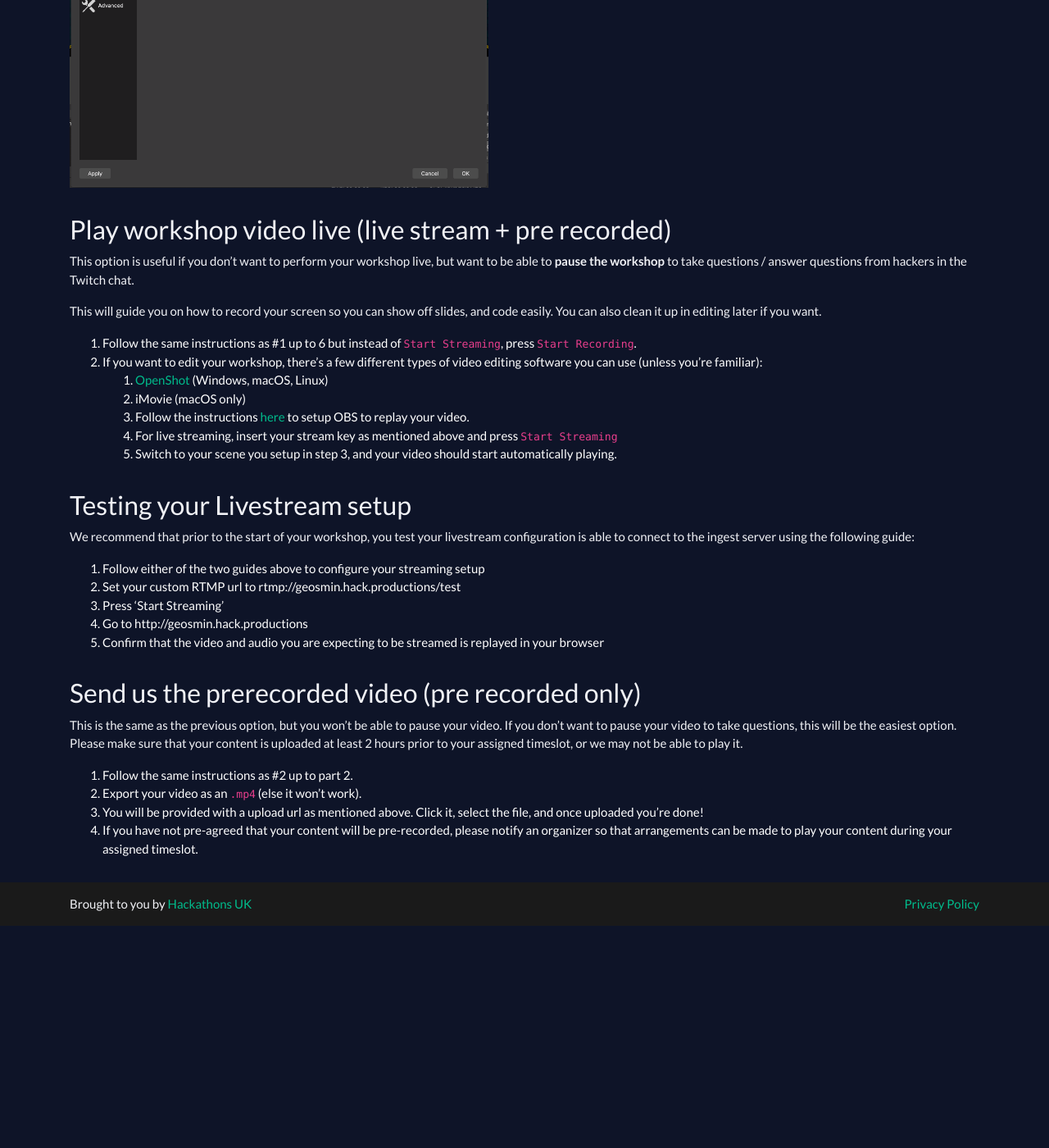
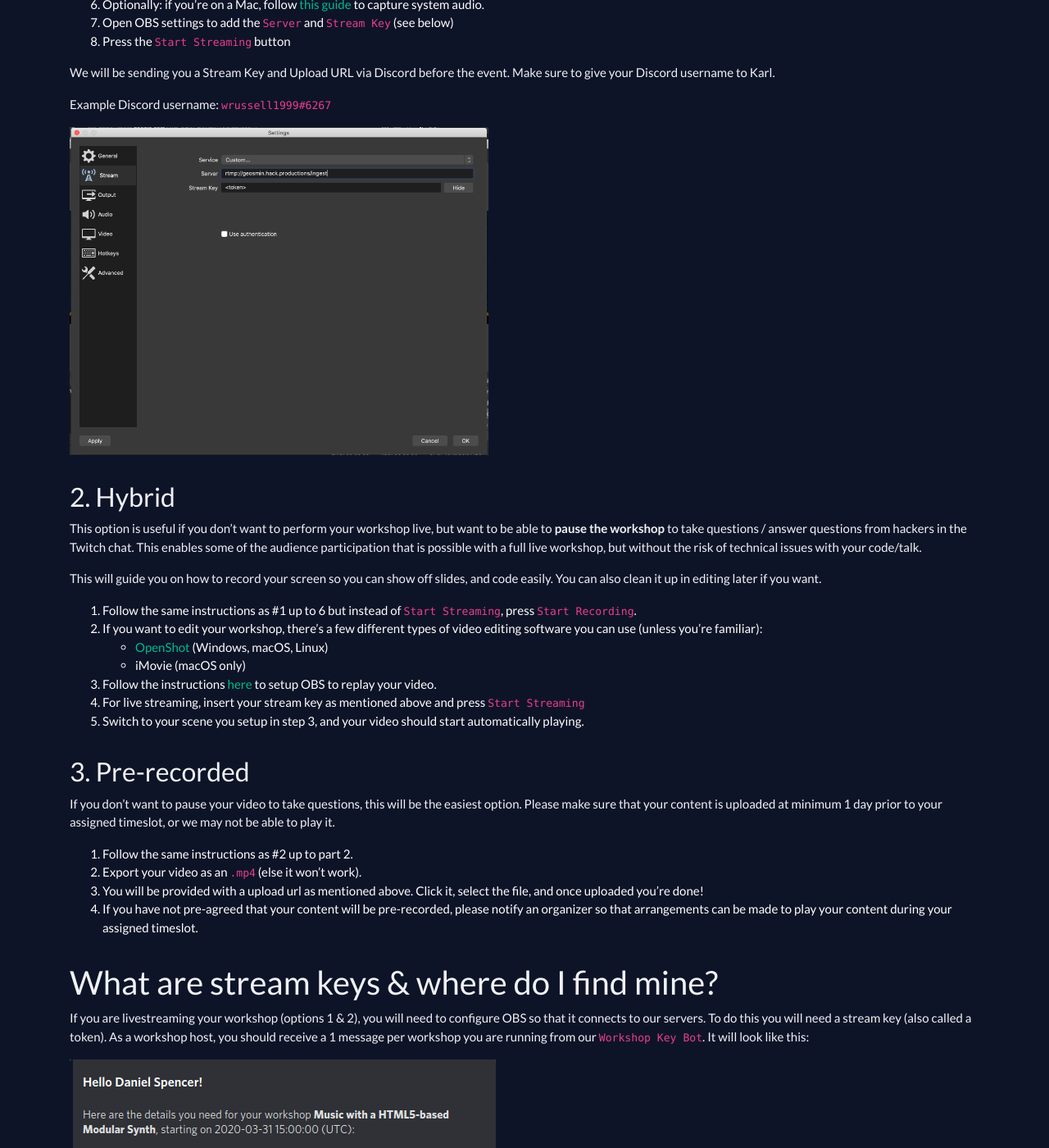
Before and after one commit to HackQuarantine/hq-website, a Jekyll site: the page built from workshops.md, in a window 1280 px wide and 1400 px high, scrolled down 860 px. Shown: the whole window at 82% size. Built offline with Jekyll 4.4.1, drawn with Linux system fonts in a browser that asks for light colours; nearby versions of some CDN libraries; before the commit the page ends 1989 px from its top, so only the background shows below that; some of the changed text lies outside the part shown.

Commit message:
Deploying to gh-pages from  - 788fcbc0740c42d7bd44174ad7cc351c6a4a27a4 🚀

```diff
--- a/workshops.md
+++ b/workshops.md
@@ -8,17 +8,26 @@
 ---
 ---
 
-# Information for Workshop Hosts
+## Information for Workshop Hosts
 
-Workshops will be live streamed onto [Twitch.TV](https://twitch.tv/hackquarantine).
+Workshops will be live streamed onto our [Twitch.TV](https://twitch.tv/hackquarantine) channel.
 
 There's 3 ways to do your workshop. Pick which ever you feel comfortable doing!
 
-1. Perform workshop live (live stream only)
-2. Play workshop video live from your computer (live stream + pre recorded)
-3. Send us the prerecorded video and we will play it live (pre recorded only)
+1. Perform workshop live (we call this "livestreaming")
+2. Play workshop video live from your computer (with the option to pause for questions) (we call this "hybrid")
+3. Send us the pre-recorded video and we will play for you (we call this "pre-recorded")
 
-### Perform workshop live (live stream only)
+Please inform a member of the `@Live Streaming Team` on our [Discord]({{ page.socials. discord }}) server of which option you have chosen. Make sure you do this as soon as possible. If you leave it too late, we may not be able to run your workshop!
+
+## Required Software
+[Open Broadcasting Software (OBS)](https://obsproject.com/) allows you to livestream or record the content of your screen. If you have chosen option 1 or 2 (livestreaming/hybrid), you will need to use this software to stream your workshop to us.
+
+It can also record the content of your screen to a video file, and we recommend using it to prepare pre-recorded versions of your workshop for options 2 and 3. However if you already have a video of your workshop and have chosen option 3, then OBS is not required as you can directly upload the video file to us!
+
+## Methods
+
+### 1. Livestreaming
 
 1. Download and install [Open Broadcasting Software (OBS)](https://obsproject.com/)
 2. Open OBS
@@ -36,35 +45,46 @@
 
 <img src="assets/img/workshops/obs_settings.png" height="400">
 
-### Play workshop video live (live stream + pre recorded)
+### 2. Hybrid
 
-This option is useful if you don't want to perform your workshop live, but want to be able to **pause the workshop** to take questions / answer questions from hackers in the Twitch chat.
+This option is useful if you don't want to perform your workshop live, but want to be able to **pause the workshop** to take questions / answer questions from hackers in the Twitch chat. This enables some of the audience participation that is possible with a full live workshop, but without the risk of technical issues with your code/talk.
 
 This will guide you on how to record your screen so you can show off slides, and code easily. You can also clean it up in editing later if you want.
 
 1. Follow the same instructions as #1 up to 6 but instead of `Start Streaming`, press `Start Recording`.
 2. If you want to edit your workshop, there's a few different types of video editing software you can use (unless you're familiar):
-   1. [OpenShot](https://www.openshot.org/) (Windows, macOS, Linux)
-   2. iMovie (macOS only)
-   3. Follow the instructions [here](https://www.youtube.com/watch?v=hf457tY10MA) to setup OBS to replay your video.
-   4. For live streaming, insert your stream key as mentioned above and press `Start Streaming`
-   5. Switch to your scene you setup in step 3, and your video should start automatically playing.
+    - [OpenShot](https://www.openshot.org/) (Windows, macOS, Linux)
+    - iMovie (macOS only)
+3. Follow the instructions [here](https://www.youtube.com/watch?v=hf457tY10MA) to setup OBS to replay your video.
+4. For live streaming, insert your stream key as mentioned above and press `Start Streaming`
+5. Switch to your scene you setup in step 3, and your video should start automatically playing.
 
-### Testing your Livestream setup
+### 3. Pre-recorded
+
+If you don't want to pause your video to take questions, this will be the easiest option. Please make sure that your content is uploaded at minimum 1 day prior to your assigned timeslot, or we may not be able to play it.
+
+1. Follow the same instructions as #2 up to part 2.
+2. Export your video as an `.mp4` (else it won't work).
+3. You will be provided with a upload url as mentioned above. Click it, select the file, and once uploaded you're done!
+4. If you have not pre-agreed that your content will be pre-recorded, please notify an organizer so that arrangements can be made to play your content during your assigned timeslot.
+
+## What are stream keys & where do I find mine?
+If you are livestreaming your workshop (options 1 & 2), you will need to configure OBS so that it connects to our servers. To do this you will need a stream key (also called a token). As a workshop host, you should receive a 1 message per workshop you are running from our `Workshop Key Bot`. It will look like this:
+
+
+<img style="max-width: 100%;" src="/assets/img/workshops/bot_message.png"/>
+
+`OBS URL` is what you should put in the server input in OBS. `OBS Token` is what you should put in the stream key input in OBS.
+
+
+#### Testing your Livestream setup
 
 We recommend that prior to the start of your workshop, you test your livestream configuration is able to connect to the ingest server using the following guide:
+
+NOTE: your stream key is only valid 1 hour before, during and 1 hour after your workshop
 
   1. Follow either of the two guides above to configure your streaming setup
   2. Set your custom RTMP url to rtmp://geosmin.hack.productions/test
   3. Press 'Start Streaming'
   3. Go to http://geosmin.hack.productions
   4. Confirm that the video and audio you are expecting to be streamed is replayed in your browser
-
-### Send us the prerecorded video (pre recorded only)
-
-This is the same as the previous option, but you won't be able to pause your video. If you don't want to pause your video to take questions, this will be the easiest option. Please make sure that your content is uploaded at least 2 hours prior to your assigned timeslot, or we may not be able to play it.
-
-1. Follow the same instructions as #2 up to part 2.
-2. Export your video as an `.mp4` (else it won't work).
-3. You will be provided with a upload url as mentioned above. Click it, select the file, and once uploaded you're done!
-4. If you have not pre-agreed that your content will be pre-recorded, please notify an organizer so that arrangements can be made to play your content during your assigned timeslot.
```
Also changed, not shown: assets/img/workshops/bot_message.png (added).
